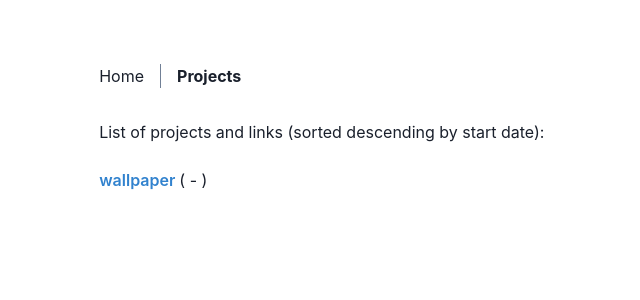
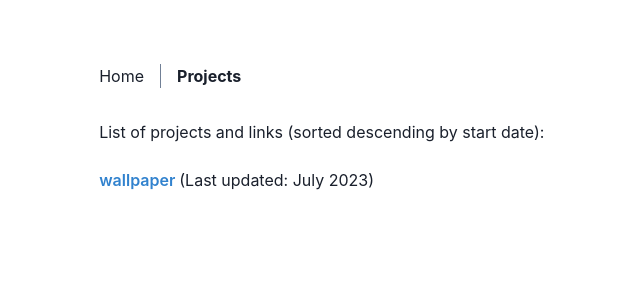
Before and after one commit to weiseng18/website, a Next.js app: page /projects in a window 1280 px wide. Shown: the top 300 px of the page, without its empty margins (270-910 px from the left). Built offline with nearby package versions, Linux system fonts and the light colour scheme.

Commit message:
add lastUpdated to frontend

```diff
--- a/pages/projects/index.js
+++ b/pages/projects/index.js
@@ -14,9 +14,7 @@ export default function Projects({ projectsData }) {
               <InternalLink href={`/projects/${project.id}`}>
                 <Text fontWeight="600">{project.title}</Text>
               </InternalLink>
-              <Text>
-                ({project.dateStart} - {project.dateEnd})
-              </Text>
+              <Text>(Last updated: {project.lastUpdated})</Text>
             </HStack>
           </Box>
         ))}
```
